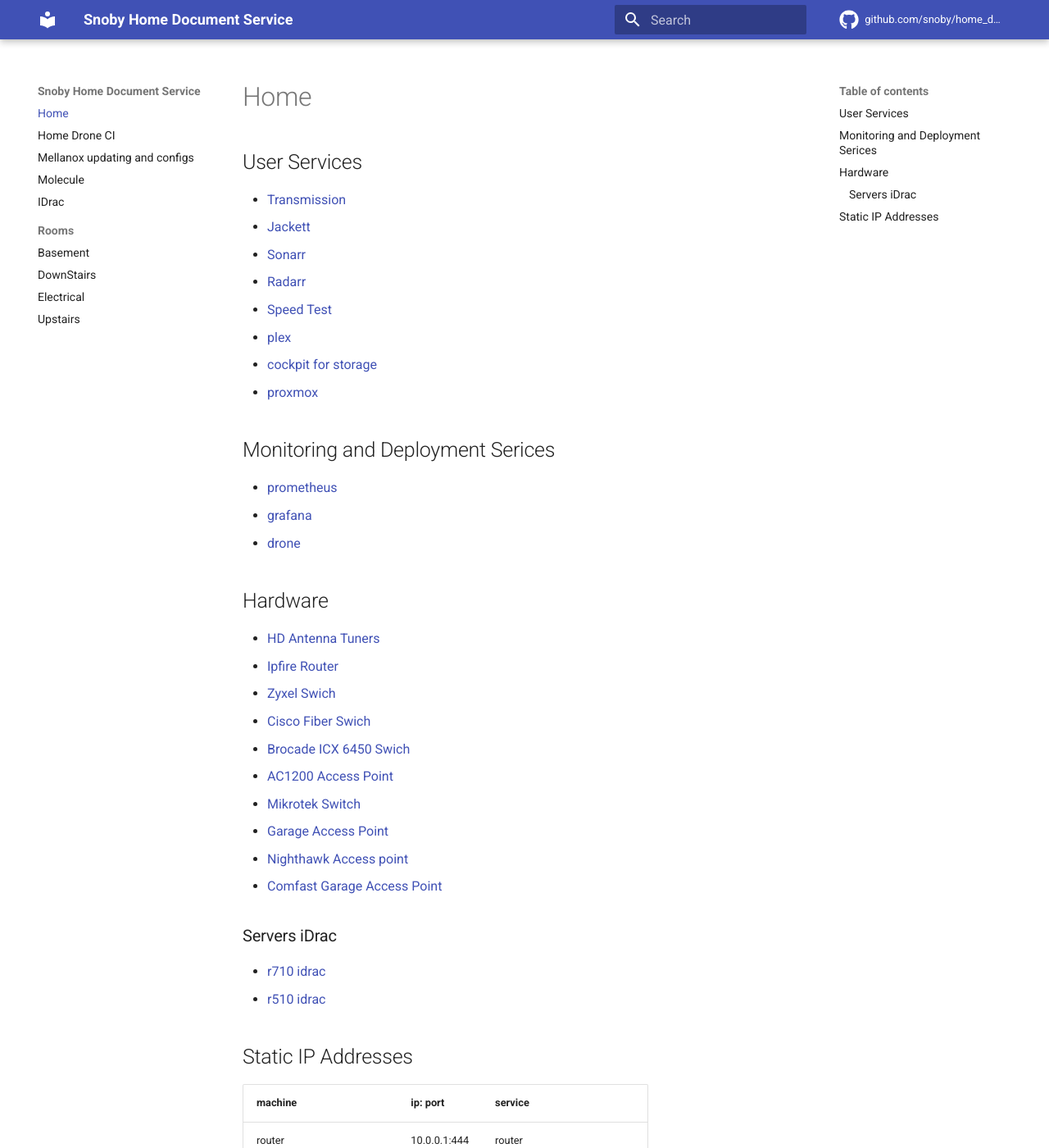
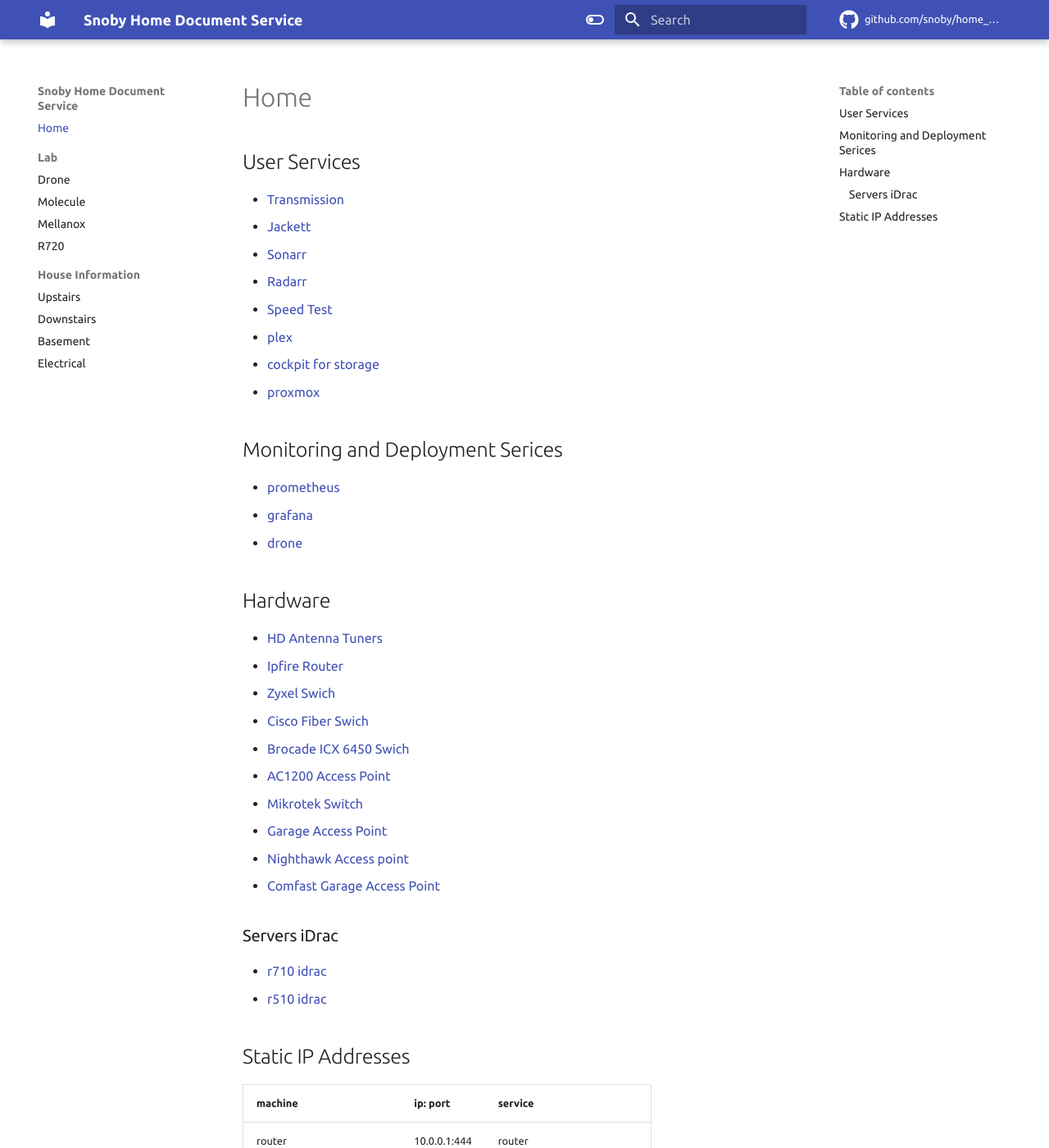
Before and after one commit to snoby/home_docs, an MkDocs documentation site: the page built from docs/index.md, in a window 1280 px wide and 1400 px high. Shown: the whole window at 82% size. Built offline with MkDocs 1.6.1 and Material for MkDocs 9.7.7, drawn with Linux system fonts in a browser that asks for light colours; comment, search, counter and statistics services are not loaded; some of the changed text lies outside the part shown.

```diff
--- a/.drone.yml
+++ b/.drone.yml
@@ -12,7 +12,7 @@ platform:
 
 steps:
   - name: build_site
-    image: iotapi322/docs:latest
+    image: iotapi322/docs-insider:latest
     environment:
       SECRET_1:
         from_secret: color
--- a/mkdocs.yml
+++ b/mkdocs.yml
@@ -2,44 +2,79 @@ site_name: Snoby Home Document Service
 site_description: "Information about the home lab and home network"
 site_author: "Matt Snoby"
 site_url: "http://docs.mattsnoby.com"
+nav:
+  - Home: index.md
+  - Lab:
+      - Drone: drone.md
+      - Molecule: molecule.md
+      - Mellanox: mellanox.md
+      - R720: r720.md
+  - House Information:
+      - Upstairs: rooms/upstairs.md
+      - Downstairs: rooms/downstairs.md
+      - Basement: rooms/basement.md
+      - Electrical: rooms/electrical.md
 theme:
   name: material
   language: "en"
   palette:
-    primary: "indigo"
-    accent: "indigo"
+    # Light mode
+    - media: "(prefers-color-scheme: light)"
+      scheme: default
+      primary: indigo
+      accent: indigo
+      toggle:
+        icon: material/toggle-switch-off-outline
+        name: Switch to dark mode
+
+    # Dark mode
+    - media: "(prefers-color-scheme: dark)"
+      scheme: slate
+      primary: blue
+      accent: blue
+      toggle:
+        icon: material/toggle-switch
+        name: Switch to light mode
   font:
-    text: "Roboto"
-    code: "Roboto Mono"
+    text: "Ubuntu"
+    code: "Ubuntu Mono"
   icon:
     repo: fontawesome/brands/github
   features:
     - navigation.instant
+    - navigation.tracking
     - navigation.expand
     - navigation.sections
+    - navigation.indexes
+    - navigation.top
     - toc.integration
+    - search.suggest
 
 markdown_extensions:
   - toc:
       permalink: true
   - attr_list
   - admonition
+  - pymdownx.highlight
+  - pymdownx.inlinehilite
   - pymdownx.details
   - pymdownx.tabbed
   - pymdownx.superfences:
       custom_fences:
         - name: mermaid
-          class: mermaid
-          format: !!python/name:mermaid2.fence_mermaid
+          class: mermaid-experimental
+          format: !!python/name:pymdownx.superfences.fence_code_format
   - pymdownx.snippets
+  - pymdownx.caret
+  - pymdownx.mark
+  - pymdownx.tilde
+  - pymdownx.progressbar
+  - pymdownx.critic
 
 plugins:
-  - search
+  - search:
+      lang: en
   - img2fig
-  - mermaid2:
-      version: 8.6.4
-      arguments:
-        securityLevel: "loose"
 
 extra_javascript:
   - https://unpkg.com/mermaid@8.6.4/dist/mermaid.min.js
@@ -47,3 +82,5 @@ extra_javascript:
 repo_url: https://github.com/snoby/home_docs/
 repo_name: github.com/snoby/home_docs
 edit_uri: blob/master/home_docs/
+extra:
+  generator: false
```
Also changed, not shown: 2 other files.
